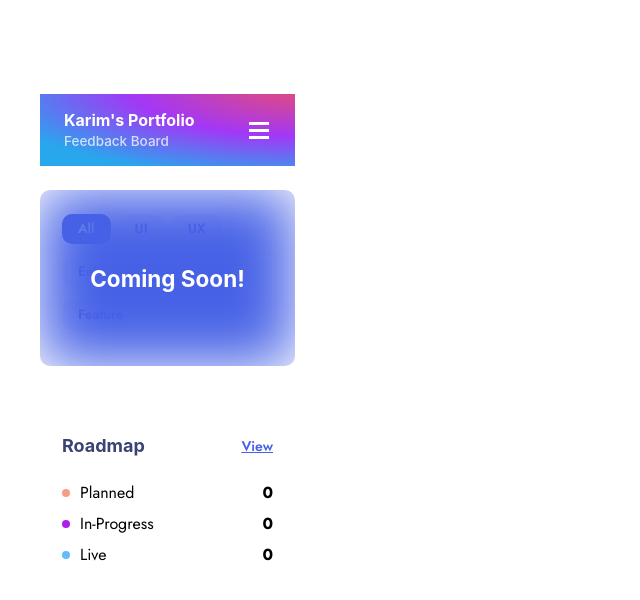
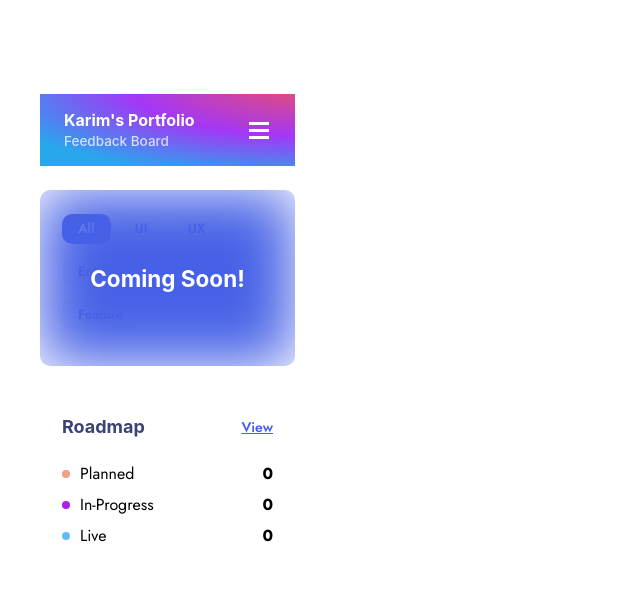
Before and after one commit to yasssuz/LetTheyAsk-app, a Next.js app: page / in a window 1280 px wide. Shown: the top 600 px of the page, without its empty margins (0-640 px from the left). Built offline with nearby package versions, Linux system fonts and the light colour scheme.

Commit message:
design corrections

```diff
--- a/src/components/home/RoadmapSquare.js
+++ b/src/components/home/RoadmapSquare.js
@@ -5,7 +5,7 @@ export default function RoadmapSquare() {
   return (
     <Box
       as='section'
-      mt='1.9rem'
+      mt={["1.9rem", "0"]}
       bg='white'
       borderRadius='1rem'
       p='2.4rem 2.2rem'
@@ -21,6 +21,7 @@ export default function RoadmapSquare() {
             fontWeight='600'
             fontSize='1.4rem'
             lineHeight='1.4rem'
+            cursor='pointer'
           >
             View
           </Text>
```
